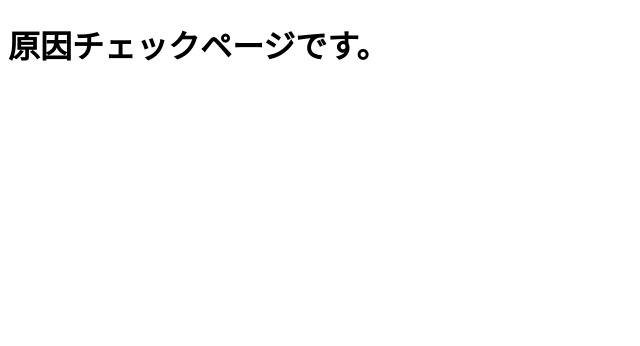
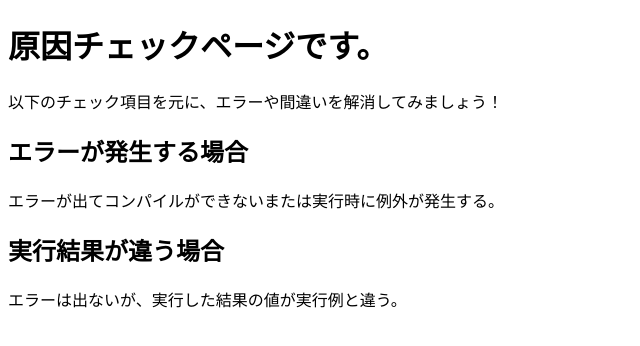
Before and after one commit to KHashimoto3/FormCoder_FRONT, a React (Vite) app: page /result-check in a window 1280 px wide. Shown: the top 346 px of the page, without its empty margins (0-640 px from the left). Built offline with nearby package versions, Linux system fonts and the light colour scheme; no server answers.

Commit message:
エラーの場合分けをした。

```diff
--- /dev/null
+++ b/src/components/features/reason-check/ReasonCheck.tsx
@@ -0,0 +1,16 @@
+export const ReasonCheck = () => {
+  return (
+    <>
+      <h1>原因チェックページです。</h1>
+      <p>以下のチェック項目を元に、エラーや間違いを解消してみましょう！</p>
+      <div>
+        <h2>エラーが発生する場合</h2>
+        <p>エラーが出てコンパイルができないまたは実行時に例外が発生する。</p>
+      </div>
+      <div>
+        <h2>実行結果が違う場合</h2>
+        <p>エラーは出ないが、実行した結果の値が実行例と違う。</p>
+      </div>
+    </>
+  );
+};
--- a/src/components/pages/ReasonCheckPage.tsx
+++ b/src/components/pages/ReasonCheckPage.tsx
@@ -1,7 +1,5 @@
+import { ReasonCheck } from "../features/reason-check/ReasonCheck";
+
 export const ReasonCheckPage = () => {
-  return (
-    <>
-      <h1>原因チェックページです。</h1>
-    </>
-  );
+  return <ReasonCheck />;
 };
```
